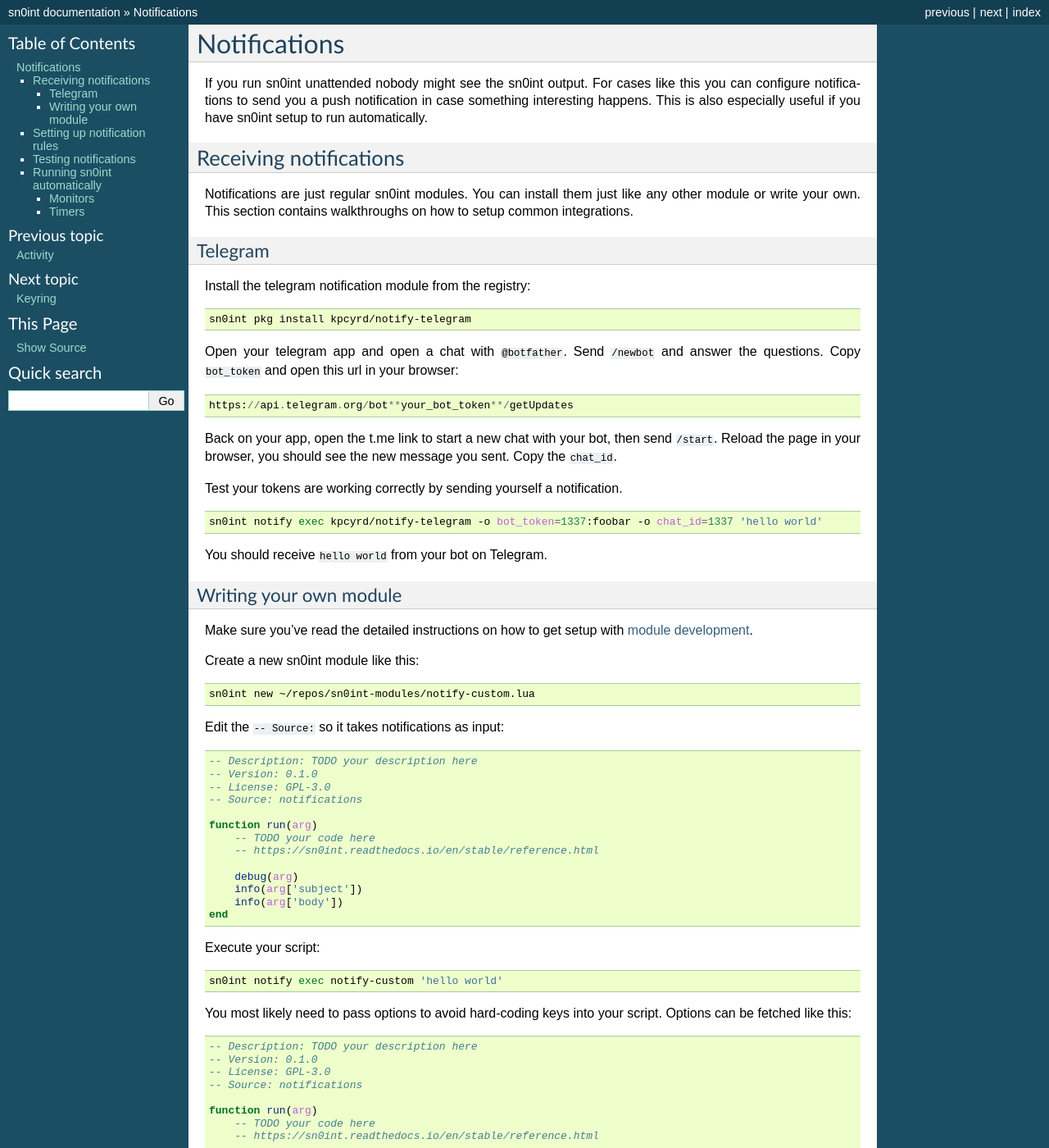
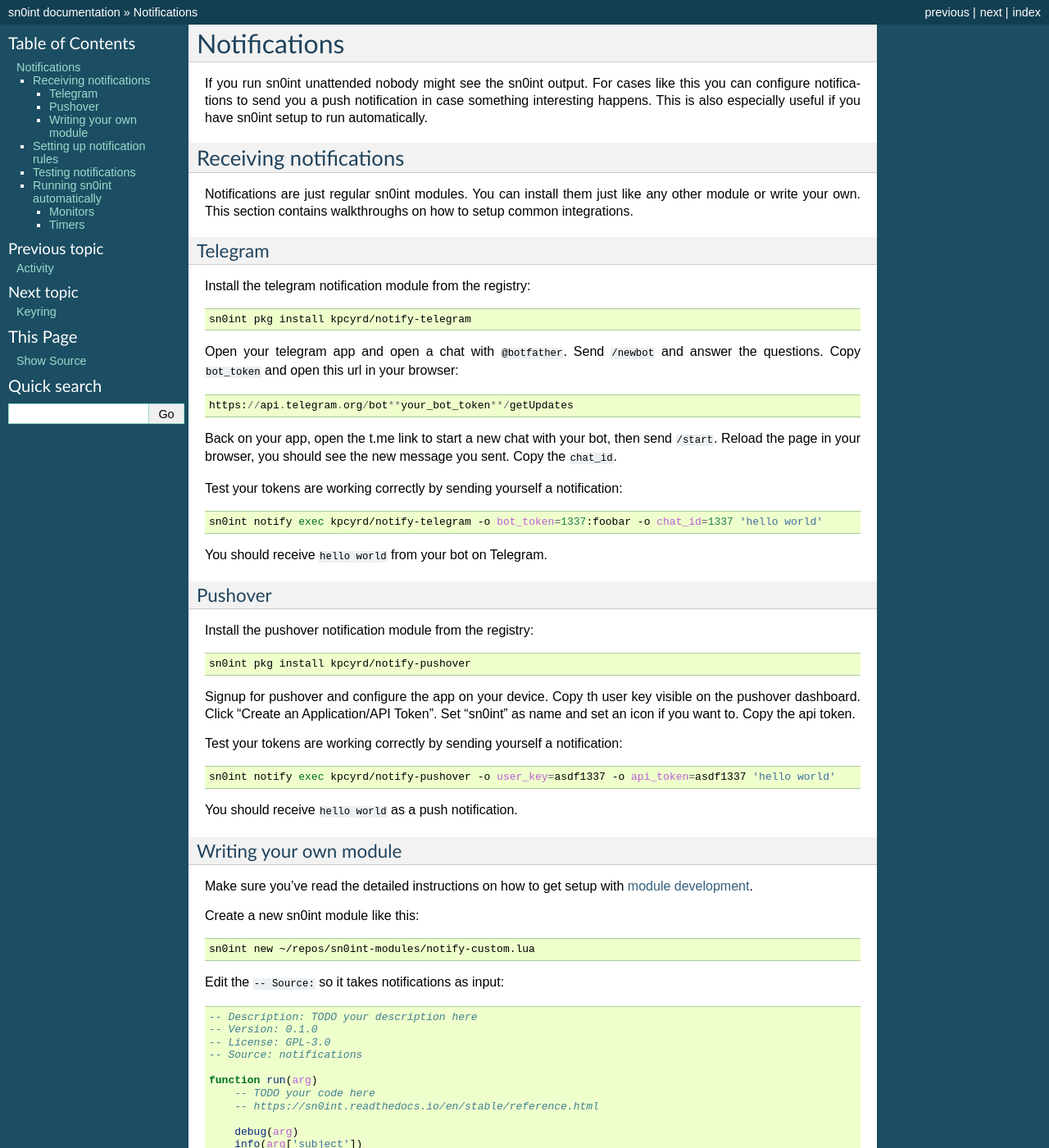
Before and after one commit to kpcyrd/sn0int, a Sphinx documentation site: the page built from docs/notifications.rst, in a window 1280 px wide and 1400 px high. Shown: the whole window at 82% size. Built offline with Sphinx 7.4.7, drawn with Linux system fonts in a browser that asks for light colours.

Commit message:
Document notifications with pushover

```diff
--- a/docs/notifications.rst
+++ b/docs/notifications.rst
@@ -33,13 +33,34 @@ Back on your app, open the t.me link to start a new chat with your bot, then
 send ``/start``. Reload the page in your browser, you should see the new
 message you sent. Copy the ``chat_id``.
 
-Test your tokens are working correctly by sending yourself a notification.
+Test your tokens are working correctly by sending yourself a notification:
 
 .. code-block:: bash
 
     sn0int notify exec kpcyrd/notify-telegram -o bot_token=1337:foobar -o chat_id=1337 'hello world'
 
 You should receive ``hello world`` from your bot on Telegram.
+
+Pushover
+~~~~~~~~
+
+Install the pushover notification module from the registry:
+
+.. code-block:: bash
+
+    sn0int pkg install kpcyrd/notify-pushover
+
+Signup for pushover and configure the app on your device. Copy th user key
+visible on the pushover dashboard. Click "Create an Application/API Token". Set
+"sn0int" as name and set an icon if you want to. Copy the api token.
+
+Test your tokens are working correctly by sending yourself a notification:
+
+.. code-block:: bash
+
+    sn0int notify exec kpcyrd/notify-pushover -o user_key=asdf1337 -o api_token=asdf1337 'hello world'
+
+You should receive ``hello world`` as a push notification.
 
 Writing your own module
 ~~~~~~~~~~~~~~~~~~~~~~~
```
Also changed, not shown: README.md (+1 -0 lines).
